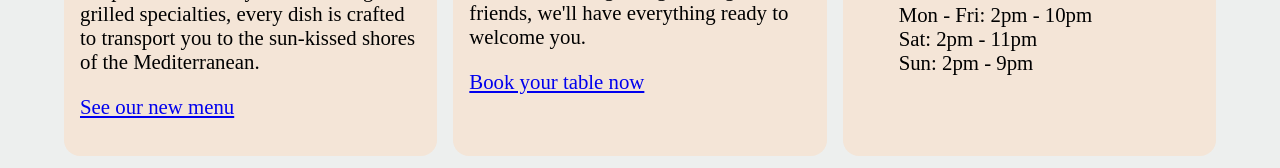
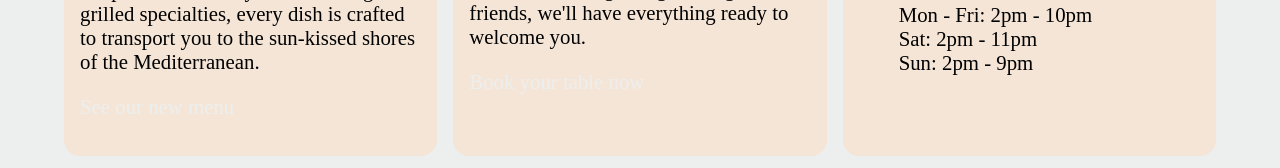
Before and after one commit to oislen/LittleLemonReact, a React (Create React App) app in the folder littlelemon/: page / in a window 1280 px wide. Shown: the part 987-1155 px from the top of the page. Built offline with nearby package versions, Linux system fonts and the light colour scheme.

Commit message:
Updated styling for a ref links

```diff
--- a/littlelemon/src/App.css
+++ b/littlelemon/src/App.css
@@ -55,6 +55,7 @@ nav ul a:active {
 }
 
 nav ul a:hover {
+    color: #495e57;
     text-decoration: underline;
     text-decoration-thickness: 0.1rem;
 }
@@ -83,12 +84,26 @@ article ul {
     font-size: 1.3rem;
 }
 
-article a:link {
+.pButton {
+    background-color: #333;
+    border-radius: 1rem;
+    padding-left: 1rem;
+    padding-right: 1rem;
+    padding-top: 1rem;
+    padding-bottom: 1rem;
+    margin: 1rem 0;
+    text-align: center;
+}
+
+article a {
     font-size: 1.3rem;
+    text-decoration: none;
+    color: #edefee;
 }
 
 article a:hover {
     color: #495e57;
+    text-decoration: underline;
 }
 
 article a:active {
```
